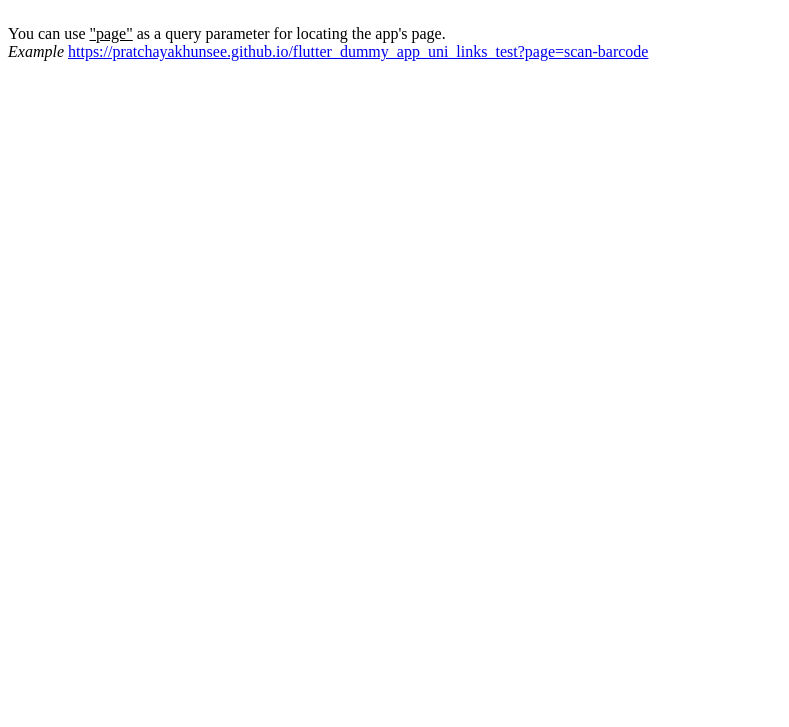
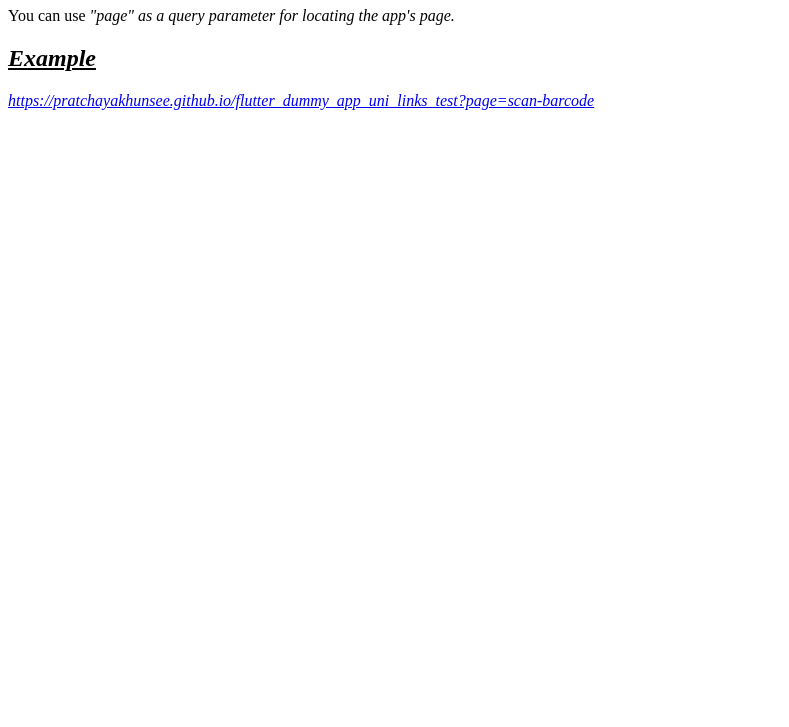
Before and after one commit to PratchayaKhunsee/pratchayakhunsee.github.io, a plain HTML site: page flutter_dummy_app_uni_links_test/index.html in a window 1280 px wide. Shown: the part 73-800 px from the top of the page, without its empty margins (0-789 px from the left). Drawn offline with Linux system fonts and the light colour scheme.

Commit message:
Fix: more fix web pages and README.md

```diff
--- a/flutter_dummy_app_uni_links_test/index.html
+++ b/flutter_dummy_app_uni_links_test/index.html
@@ -1,18 +1,24 @@
 <!DOCTYPE html>
 <html lang="en">
+
 <head>
     <meta charset="UTF-8">
     <meta http-equiv="X-UA-Compatible" content="IE=edge">
     <meta name="viewport" content="width=device-width, initial-scale=1.0">
     <title>App Link Test Website</title>
+    <base href="/flutter_dummy_app_uni_links_test">
 </head>
+
 <body>
     <h1>The app should be opened after browsing to this link.</h1>
-    <br/>
-    You can use <u>"page"</u> as a query parameter for locating the app's page.
-    <br/>
-    <i>Example</i>
-    <a href="https://pratchayakhunsee.github.io/flutter_dummy_app_uni_links_test?page=scan-barcode">https://pratchayakhunsee.github.io/flutter_dummy_app_uni_links_test?page=scan-barcode</a>
+    <section>
+        You can use <i>"page"</u> as a query parameter for locating the app's page.
+        <br>
+        <h2><u>Example</u></h2>
+        <a href="https://pratchayakhunsee.github.io/flutter_dummy_app_uni_links_test?page=scan-barcode">
+            https://pratchayakhunsee.github.io/flutter_dummy_app_uni_links_test?page=scan-barcode
+        </a>
+    </section>
+</body>
 
-</body>
 </html>
```
Also changed, not shown: index.html (+3 -1 lines), 1 other file.
